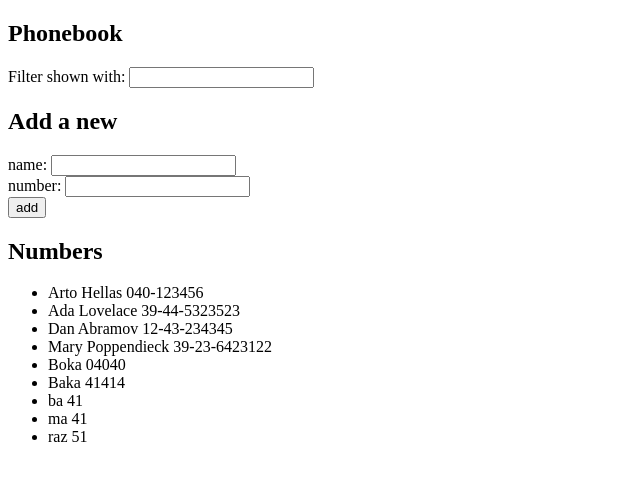
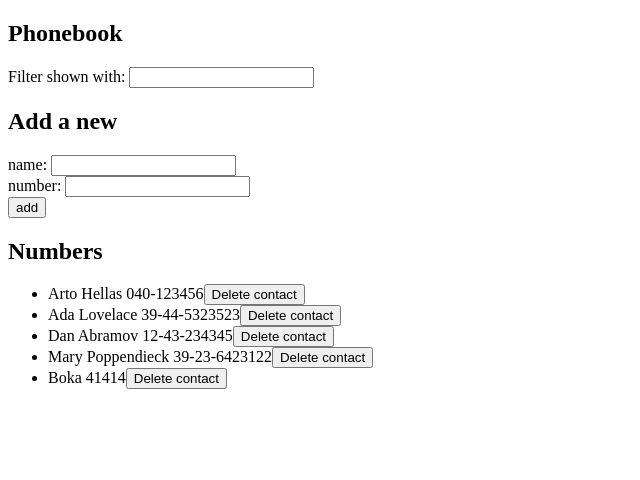
Before and after one commit to klau55/FSO-part2, a React (Create React App) app in the folder phonebook/: page / in a window 1280 px wide. Shown: the top 480 px of the page, without its empty margins (0-640 px from the left). Built offline with nearby package versions, Linux system fonts and the light colour scheme; data requests are answered from the project's data file.

Commit message:
2.14 done

```diff
--- a/phonebook/db.json
+++ b/phonebook/db.json
@@ -23,27 +23,7 @@
     {
       "name": "Boka",
       "id": 5,
-      "number": "04040"
-    },
-    {
-      "name": "Baka",
-      "id": 6,
       "number": "41414"
-    },
-    {
-      "name": "ba",
-      "id": 7,
-      "number": "41"
-    },
-    {
-      "name": "ma",
-      "id": 8,
-      "number": "41"
-    },
-    {
-      "name": "raz",
-      "id": 9,
-      "number": "51"
     }
   ]
 }
--- a/phonebook/src/App.js
+++ b/phonebook/src/App.js
@@ -7,9 +7,9 @@ import noteService from "./services/persons.js"
 
 
 const App = () => {
-const [persons, setPersons] = useState([])
+  const [persons, setPersons] = useState([])
 
-useEffect(() => {
+  useEffect(() => {
   console.log(persons)
   noteService
     .getAll()
@@ -18,10 +18,10 @@ useEffect(() => {
       console.log('data', initialNames)
 
     })
-}, [])
+  }, [])
 
 
-console.log('persons', persons)
+  console.log('persons', persons)
 
 
   const [newName, setNewName] = useState('')
@@ -50,6 +50,17 @@ console.log('persons', persons)
   setNewNumber(event.target.value)
   }
 
+  const deleteperson = (id, name) => () => {
+     console.log("DELETEPERSON ACTION ID NAME", id, name)
+     if(window.confirm("Delete " + name + "?")) {
+      noteService
+        .deleteperson(id)
+        .then(() => {
+        setPersons(persons.filter(person => person.name !== name))
+     })
+    }
+  }
+
   const addName = (event) => {
     event.preventDefault()
 
@@ -70,7 +81,7 @@ console.log('persons', persons)
     })
 
 
-    //setPersons(persons.concat(nameObject))
+
     setNewName('')
     setNewNumber('')
     setFilter('')
@@ -81,7 +92,7 @@ console.log('persons', persons)
       <h2>Phonebook</h2>
       <Filter filter={filter} handleFilterChange={handleFilterChange} />
       <PersonForm addName={addName} newName={newName} handleNameChange={handleNameChange} newNumber={newNumber} handleNumberChange={handleNumberChange} />
-      <Persons personsToShow={personsToShow} />
+      <Persons personsToShow={personsToShow} deleteperson={deleteperson} />
     </div>
   )
 }
--- a/phonebook/src/Persons.js
+++ b/phonebook/src/Persons.js
@@ -1,15 +1,18 @@
-const Note = ({ note }) => {
+const Note = ({ note, deleteperson }) => {
     return (
-    <li>{note.name} {note.number}</li>
+    <li>
+        {note.name} {note.number}
+        <button onClick={deleteperson} id={note.number} >Delete contact</button>
+    </li>
   )}
 
-const Persons = ({personsToShow}) => (
+const Persons = ({personsToShow, deleteperson}) => (
 <>
     <h2>Numbers</h2>
 
     <ul>
     {personsToShow.map(note =>
-        <Note key={note.id} note={note} />
+        <Note key={note.id} note={note} deleteperson={deleteperson(note.id, note.name)} />
     )}
     </ul>
 </>
--- a/phonebook/src/services/persons.js
+++ b/phonebook/src/services/persons.js
@@ -13,10 +13,10 @@ const create = newObject => {
     return request.then(response => response.data)
     }
 
-const update = (id, newObject) => {
-    const update = axios.put(`${baseUrl}/${id}`, newObject)
-    return update.then(response => response.data)
+const deleteperson = (id, newObject) => {
+    const request = axios.delete(`${baseUrl}/${id}`, newObject)
+    return request.then(response => response.data)
     }
 
 
-export default { getAll, create, update }
+export default { getAll, create, deleteperson }
```
